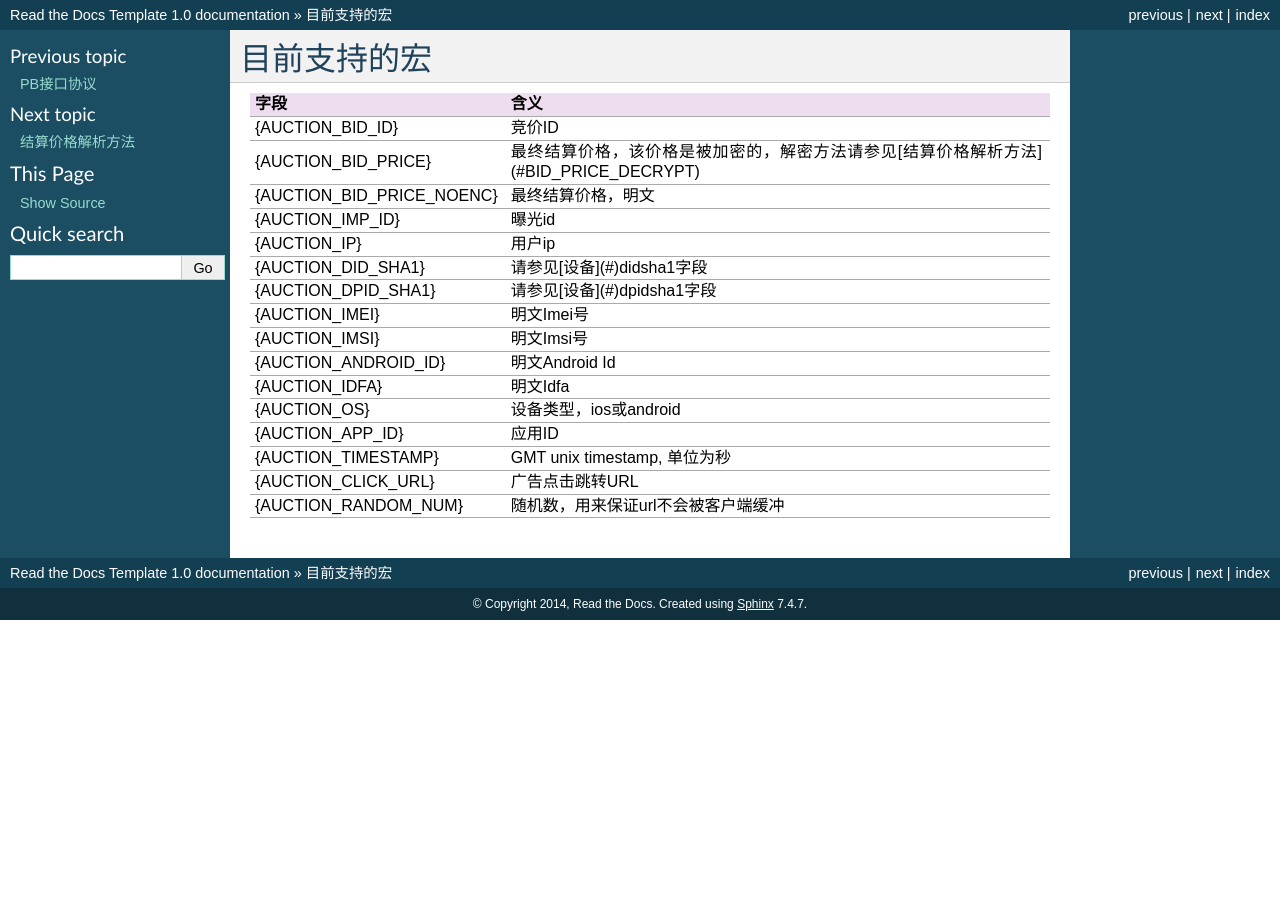
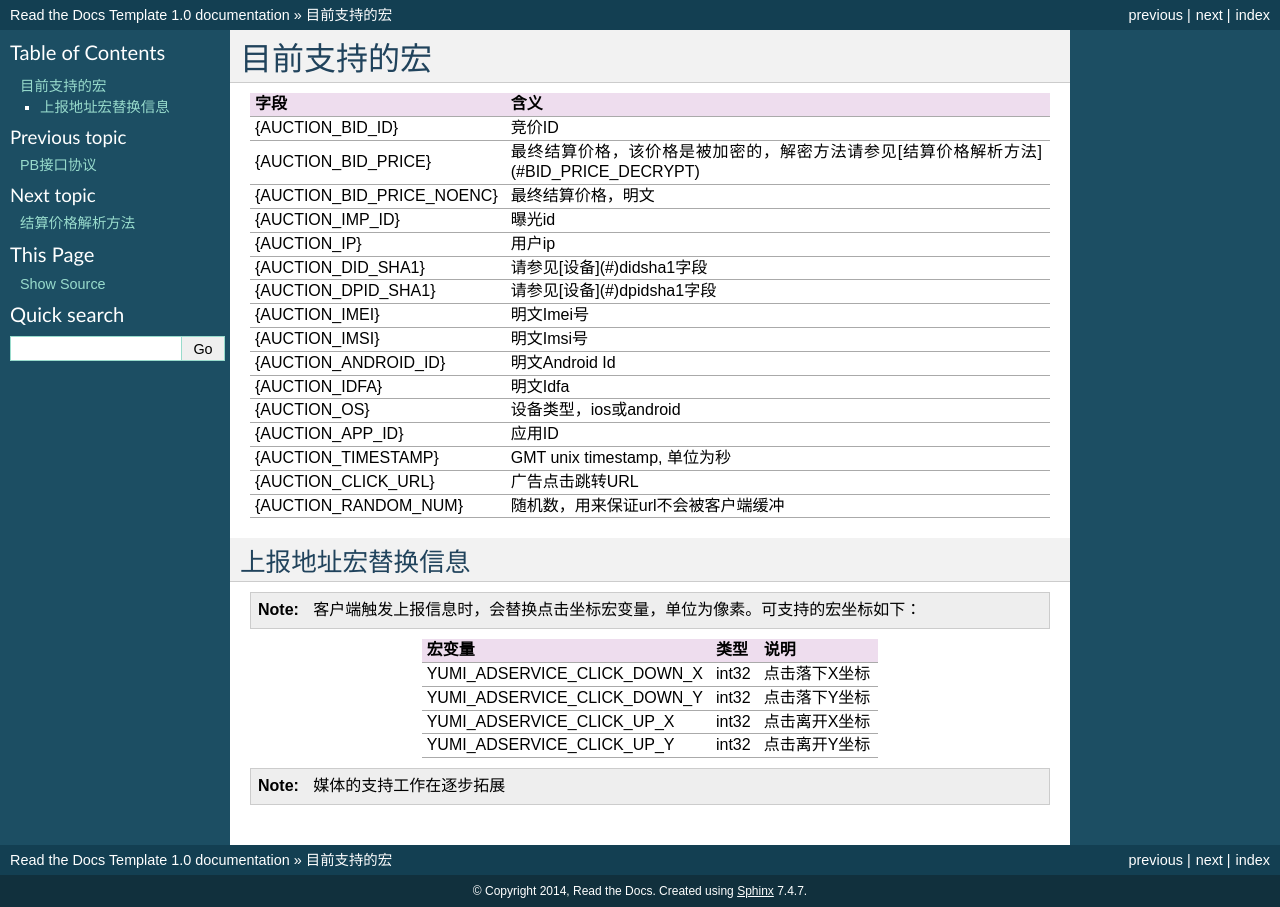
Before and after one commit to yumimobi/adx_dsp_doc, a Sphinx documentation site: the page built from docs/dsp_rtb_rhong.rst, in a window 1280 px wide. Built offline with Sphinx 7.4.7, drawn with Linux system fonts in a browser that asks for light colours.

Commit message:
增加点击坐标宏

```diff
--- a/docs/dsp_rtb_rhong.rst
+++ b/docs/dsp_rtb_rhong.rst
@@ -37,3 +37,23 @@
 +----------------------------+--------------------------------------------------------------------------+
 | {AUCTION_RANDOM_NUM}       | 随机数，用来保证url不会被客户端缓冲                                      |
 +----------------------------+--------------------------------------------------------------------------+
+
+
+上报地址宏替换信息
+------------------
+
+.. note:: 客户端触发上报信息时，会替换点击坐标宏变量，单位为像素。可支持的宏坐标如下：
+
++---------------------------------+------------+-----------------------------------------------------+
+| 宏变量                          | 类型       | 说明                                                |
++=================================+============+=====================================================+
+| YUMI_ADSERVICE_CLICK_DOWN_X     | int32      | 点击落下X坐标                                       |
++---------------------------------+------------+-----------------------------------------------------+
+| YUMI_ADSERVICE_CLICK_DOWN_Y     | int32      | 点击落下Y坐标                                       |
++---------------------------------+------------+-----------------------------------------------------+
+| YUMI_ADSERVICE_CLICK_UP_X       | int32      | 点击离开X坐标                                       |
++---------------------------------+------------+-----------------------------------------------------+
+| YUMI_ADSERVICE_CLICK_UP_Y       | int32      | 点击离开Y坐标                                       |
++---------------------------------+------------+-----------------------------------------------------+
+
+.. note:: 媒体的支持工作在逐步拓展
```
